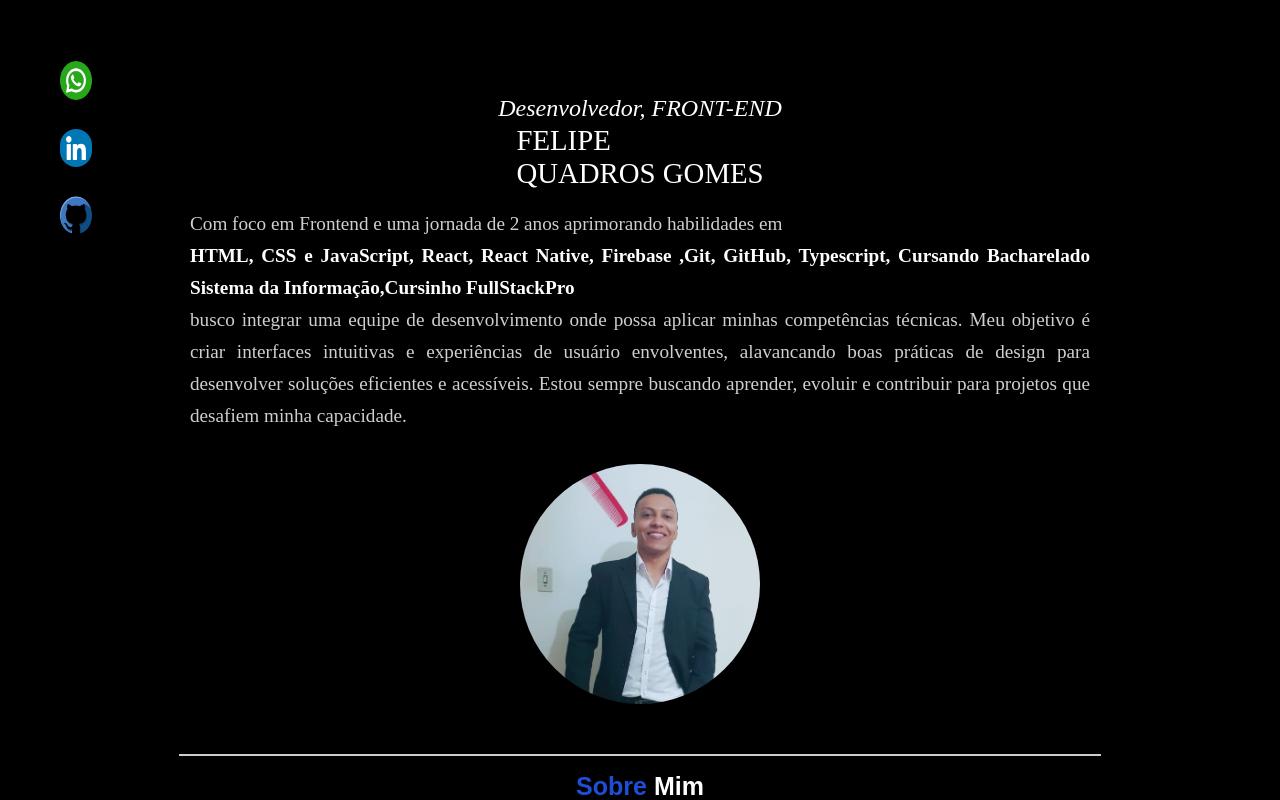
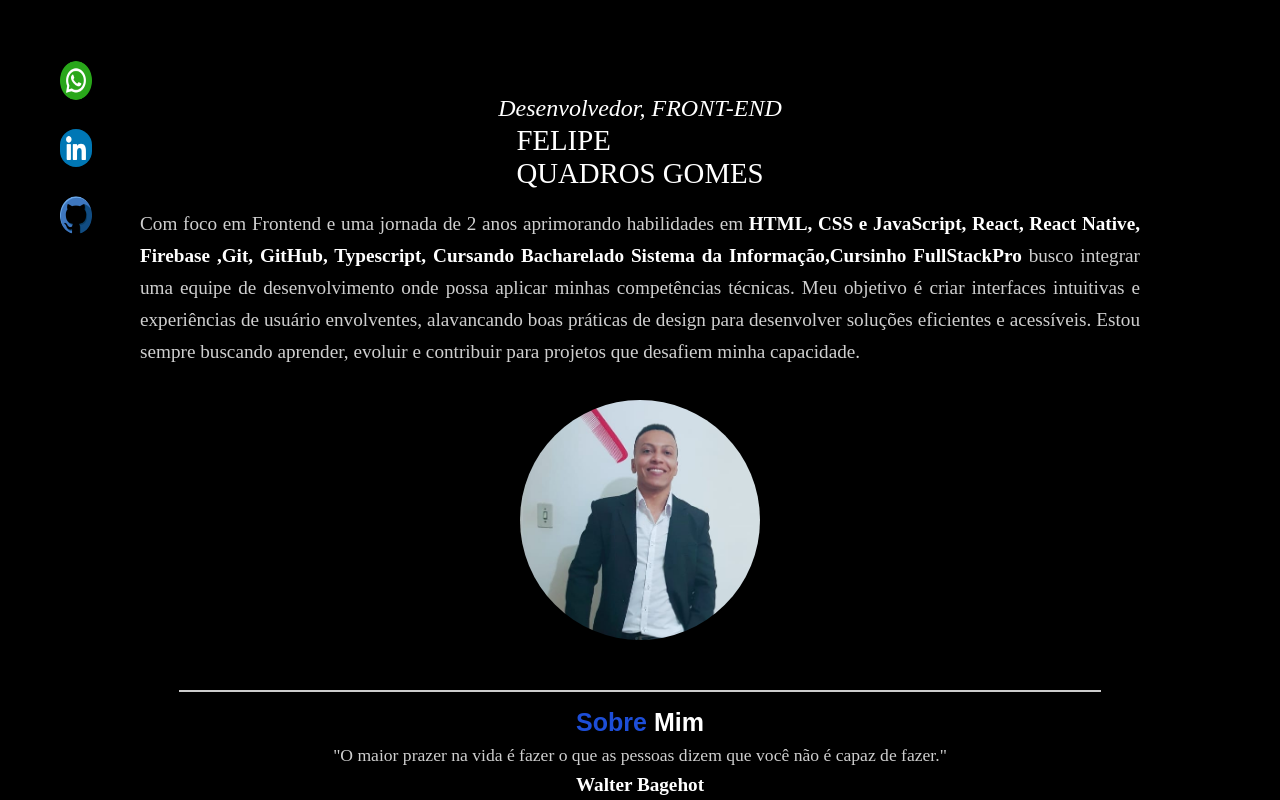
Before and after one commit to FelipeQuadrosdev/Portifolio, a React (Create React App) app: page / in a window 1280 px wide. Shown: the top 800 px of the page. Built offline with nearby package versions, Linux system fonts and the light colour scheme.

Commit message:
adicionando novos Projetos

```diff
--- a/src/Components/carrocelProjeto/carrocelProjeto.css
+++ b/src/Components/carrocelProjeto/carrocelProjeto.css
@@ -98,7 +98,7 @@
 .descricaoProjeto {
     color: #e3e3e3;
     font-size: 1rem;
-    text-align: center;
+    text-align: justify;
     margin: 0 auto;
     line-height: 24px;
     padding: 0 1rem;
--- a/src/Components/carrocelProjeto/index.jsx
+++ b/src/Components/carrocelProjeto/index.jsx
@@ -10,14 +10,14 @@ import { Swiper, SwiperSlide } from 'swiper/react';
 
 import photo7 from "../../photo/prime flix.jpg"
 import photo8 from "../../photo/Critpo.jpg"
-import photo9 from "../../photo/fotocurriculo.jpg"
+import photo9 from "../../photo/linkeTry.png"
 
 export default function CarrocelProjeto() {
     const [sliderPerView, setSlidePerView] = useState(3);
     const capa = [
         { id: 1, imagem: photo7, titulo: "Filmes em Cartaz", alt:"Foto dos Filme em Cartaz", descricao: "Projeto criado para ver os filmes em cartaz, consumindo API com Axios, usando controle de rotas com React Router DOM e a biblioteca React-Toastify para animações com botões e React para a interface do usuário.", deployurl: " https://filme-cartaz.netlify.app", githuburl: "https://github.com/FelipeQuadrosdev/Filmes_Cartaz.git" },
         { id: 2, imagem: photo8, titulo: "Web Criptomoedas", alt:"Foto das Criptomoedas",descricao: "Projeto criado para monitorar criptomoedas com o objetivo de aprimorar minha lógica de programação. Utiliza APIs para consumir dados, TypeScript para tipar as entradas de dados da API, a biblioteca React para a interface do usuário e Vite para configurar o ambiente de desenvolvimento com TypeScript e fetch nativo para consumir a API.", deployurl: "https://webcriptmoeda.netlify.app", githuburl: "https://github.com/FelipeQuadrosdev/Werbisite_Criptomoedas/tree/main" },
-        { id: 3, imagem: photo9, titulo: "Portfólio", alt:"Foto do Portfólio", descricao: "Portifolio criado em React para poder falar mais sobre meu trabalho, quais ferramentas eu utilizo, ter informações de contatos expondo minhas redes socias como GitHub e linkedin, emails e whatsApp e para falar um pouco mais sobre mim.", deployurl: "https://portifolio-91ka-git-main-felipequadrosdevs-projects.vercel.app/", githuburl: "https://github.com/FelipeQuadrosdev/Portifolio" },
+        { id: 3, imagem: photo9, titulo: "LinkeTry", alt:"Foto do linketry onde pode modificar seus linkes das redes sociais", descricao: "Este projeto foi desenvolvido para armazenar, modificar e centralizar todas as suas redes sociais e sites em um único lugar. Utilizamos diversas tecnologias para garantir um desempenho eficiente e uma experiência de usuário agradável. JavaScript e TypeScript: Para tipagem e correção de erros em tempo real. Tailwind:Para estilização rápida e responsiva. React Router DOM: Para navegação entre páginas. Firebase:Utilizado como banco de dados NoSQL e para autenticação de usuários, permitindo a criação de contas e login de forma segura..", deployurl:"#", githuburl: "https://github.com/FelipeQuadrosdev/LinkeTry" },
 
     ]
     useEffect(() => {
--- a/src/Components/header/header.css
+++ b/src/Components/header/header.css
@@ -39,20 +39,19 @@
 .titulo_p {
     display: flex;
     justify-content: center;
+    flex-direction: column;
+    align-items: center;
     width: 80%;
+    margin: 0 auto;
     text-align: justify;
-    margin: 0 auto;
 }
 
 .descricao {
-    display: flex;
-    flex-direction: column;
-    width: 90%;
+    line-height: 2rem;
+    color: #cfcfcf;
     font-size: 1.2rem;
-    line-height: 2rem;
-    text-align: justify;
-    color: #cfcfcf;
 }
+
 
 #profissao {
     display: flex;
--- a/src/Components/header/index.jsx
+++ b/src/Components/header/index.jsx
@@ -19,8 +19,9 @@ export default function Header() {
 
             <div className="titulo_p">
 
-                <p className="descricao">Com foco em Frontend e uma jornada de 2 anos aprimorando habilidades em <strong>HTML,
-                    CSS e JavaScript, React, React Native, Firebase ,Git, GitHub, Typescript, Cursando Bacharelado Sistema da Informação,Cursinho FullStackPro </strong> busco integrar uma equipe de desenvolvimento onde possa aplicar minhas competências técnicas.
+                <p className="descricao">Com foco em Frontend e uma jornada de 2 anos aprimorando habilidades em <strong> HTML,
+                    CSS e JavaScript, React, React Native, Firebase ,Git, GitHub, Typescript, Cursando Bacharelado Sistema da Informação,Cursinho FullStackPro </strong>
+                    busco integrar uma equipe de desenvolvimento onde possa aplicar minhas competências técnicas.
                     Meu objetivo é criar interfaces intuitivas e experiências de usuário envolventes, alavancando boas práticas de design para desenvolver soluções eficientes e acessíveis.
                     Estou sempre buscando aprender, evoluir e contribuir para projetos que desafiem minha capacidade.</p>
             </div>
```
Also changed, not shown: src/photo/fotocurriculo.jpg (deleted), src/photo/linkeTry.png (added).
